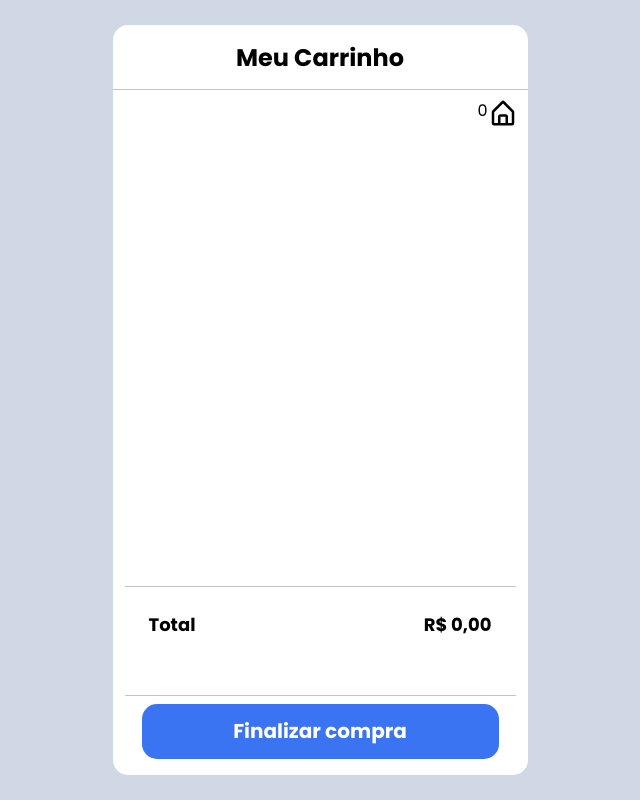
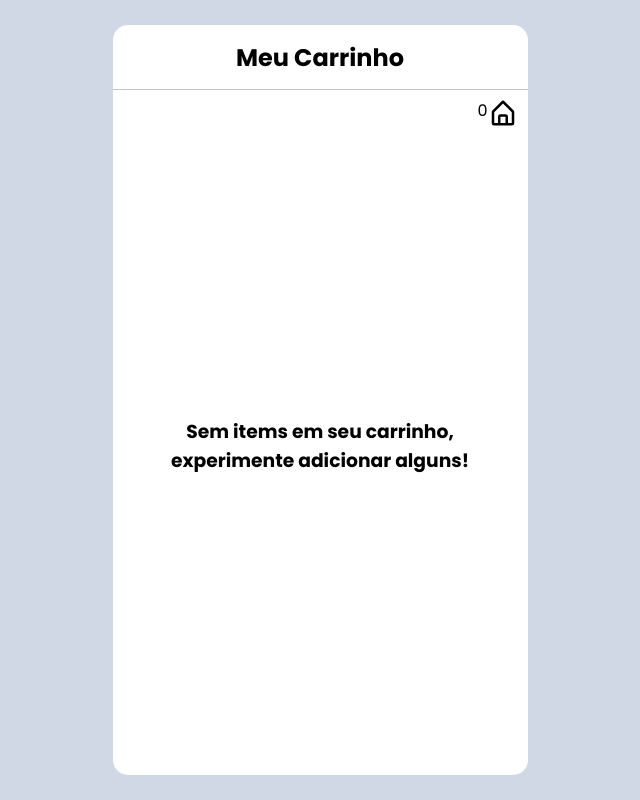
Before and after one commit to LeonardoWlopes/Carrinho-de-Compras-V2, a Next.js app: page /cart in a window 1280 px wide. Shown: the whole page, without its empty margins (320-960 px from the left). Built offline with nearby package versions, Linux system fonts and the light colour scheme.

Commit message:
Projetc Complete

```diff
--- a/pages/cart/index.tsx
+++ b/pages/cart/index.tsx
@@ -30,6 +30,16 @@ const Cart: NextPage = () => {
     }
   }, [cart]);
 
+  if (!cart[0]) {
+    return (
+      <S.Container>
+        <S.NoItems>
+          <h3>Sem items em seu carrinho, experimente adicionar alguns!</h3>
+        </S.NoItems>
+      </S.Container>
+    );
+  }
+
   return (
     <S.Container>
       <S.Content>
--- a/pages/cart/styles.ts
+++ b/pages/cart/styles.ts
@@ -6,6 +6,16 @@ type props = {
 
 export const Container = styled.div`
   height: 100%;
+`;
+
+export const NoItems = styled.div`
+  height: 100%;
+  display: flex;
+
+  h3 {
+    margin: auto;
+    text-align: center;
+  }
 `;
 
 export const Content = styled.div`
```
